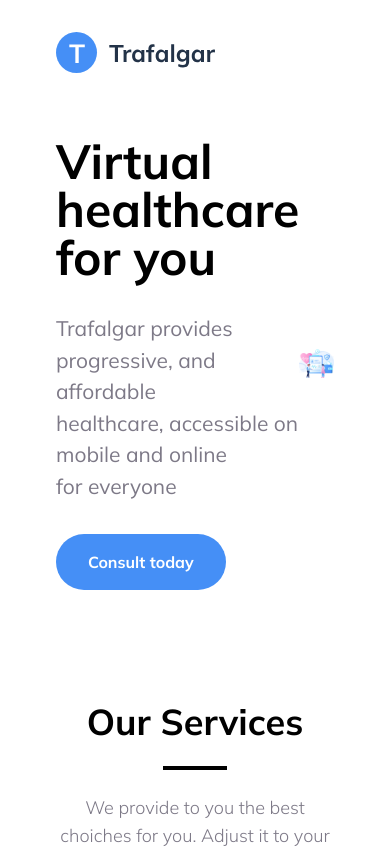
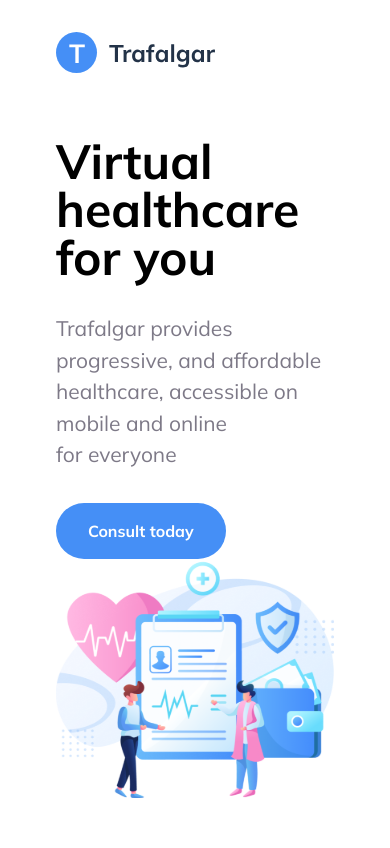
Before and after one commit to Muashef/Trafalgar-, a React (Vite) app: page / in a window 390 px wide. Shown: the top 848 px of the page. Built offline with nearby package versions, Linux system fonts and the light colour scheme.

Commit message:
responsiveness

```diff
--- a/src/components/Download.jsx
+++ b/src/components/Download.jsx
@@ -4,7 +4,7 @@
 const Download = () => {
   return (
     <div className='w-full h-full px-14 py-20'>
-        <div className='w-full flex items-center justify-between'>
+        <div className='w-full flex flex-col md:flex-row items-center justify-between'>
             <div className='pl-20'>
                 <h1 className='text-5xl text-black font-bold leading-snug'>Download our <br /> Mobile apps</h1>
                 <div className='border border-black w-16 mt-4 font-extrabold'></div>
--- a/src/components/Health.jsx
+++ b/src/components/Health.jsx
@@ -4,7 +4,7 @@
 const Health = () => {
   return (
     <div className='w-full h-full px-14 py-12'>
-        <div className='w-full flex items-center justify-between'>
+        <div className='w-full flex flex-col md:flex-row items-center justify-between'>
             <div className=''>
                 <img src={Hlth} alt="" />
             </div>
--- a/src/components/Hero.jsx
+++ b/src/components/Hero.jsx
@@ -4,7 +4,7 @@
 const Hero = () => {
   return (
     <div className='w-full h-full px-14 py-8'>
-        <div className='w-full flex items-center justify-between'>
+        <div className='w-full flex flex-col md:flex-row items-center justify-between'>
             <div className=''>
                 <h1 className='text-5xl text-black font-bold'>Virtual healthcare <br /> for you</h1>
                 <p className='text-[#7D7987] text-[1.3125rem] mt-8'>
```
